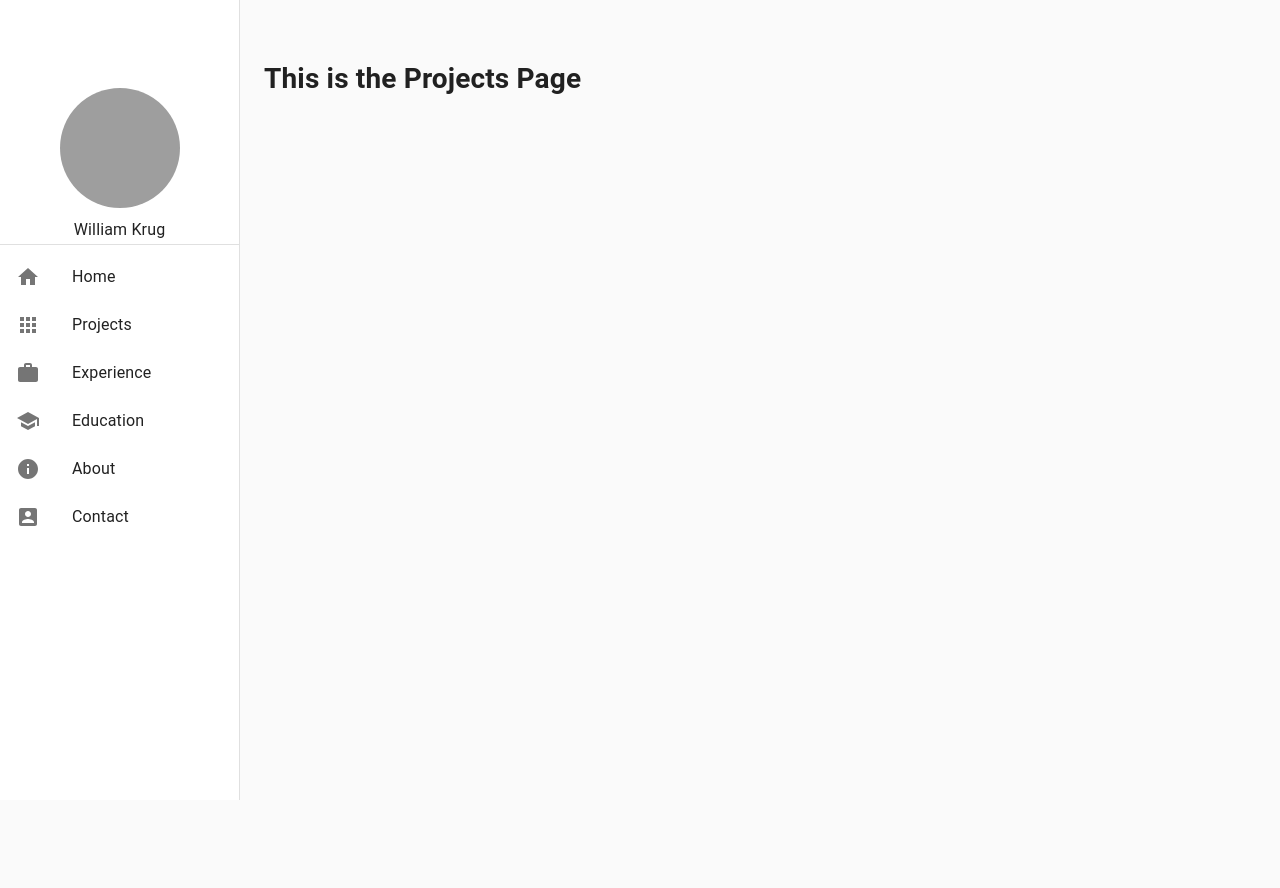
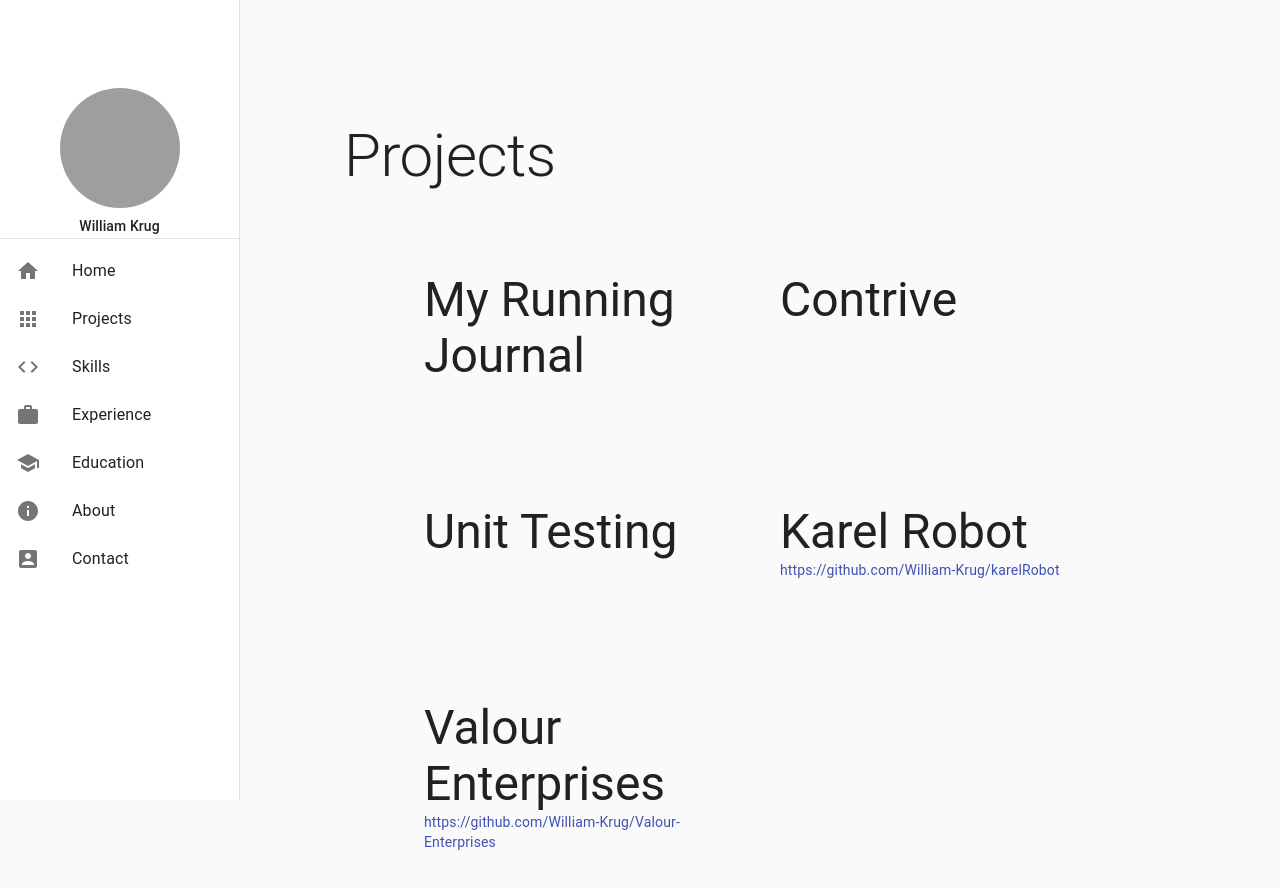
Before and after one commit to William-Krug/william-krug-portfolio, a React (Create React App) app: page /#/projects in a window 1280 px wide. Shown: the top 888 px of the page. Before the commit the page ends 800 px from the top, so only its background shows below. Built offline with nearby package versions, Linux system fonts and the light colour scheme; grey boxes are pictures that could not be loaded.

Commit message:
basic layout for <Projects />

```diff
--- a/src/components/LeftDrawer/LeftDrawer.jsx
+++ b/src/components/LeftDrawer/LeftDrawer.jsx
@@ -20,6 +20,7 @@ import {
 
 import AccountBoxIcon from '@material-ui/icons/AccountBox';
 import AppsIcon from '@material-ui/icons/Apps';
+import CodeIcon from '@material-ui/icons/Code';
 import GitHubIcon from '@material-ui/icons/GitHub';
 import HomeIcon from '@material-ui/icons/Home';
 import InfoIcon from '@material-ui/icons/Info';
@@ -92,7 +93,7 @@ function LeftDrawer() {
           </Grid>
           <Grid container justify="center">
             <Grid item>
-              <Typography variant="subtitle1" component="p">
+              <Typography variant="subtitle2" component="p">
                 William Krug
               </Typography>
             </Grid>
@@ -116,6 +117,17 @@ function LeftDrawer() {
               <AppsIcon />
             </ListItemIcon>
             <ListItemText primary={'Projects'} />
+          </ListItem>
+
+          <ListItem
+            button
+            key={'Skills'}
+            onClick={() => history.push('/skills')}
+          >
+            <ListItemIcon>
+              <CodeIcon />
+            </ListItemIcon>
+            <ListItemText primary={'Skills'} />
           </ListItem>
 
           <ListItem
@@ -161,7 +173,7 @@ function LeftDrawer() {
         <Box>
           <Grid container justify="center" alignItems="flex-end">
             <Grid item>
-              <Box mt={35}>
+              <Box mt={30}>
                 <Link
                   href="https://github.com/William-Krug"
                   target="_blank"
--- a/src/components/Projects/Projects.jsx
+++ b/src/components/Projects/Projects.jsx
@@ -2,7 +2,7 @@
 import React from 'react';
 
 /* Import Styling */
-import { makeStyles, Toolbar } from '@material-ui/core';
+import { Box, Grid, Link, makeStyles, Typography } from '@material-ui/core';
 
 const drawerWidth = 240;
 
@@ -22,7 +22,67 @@ function Projects() {
   return (
     <main className={classes.content}>
       <div className={classes.toolbar}>
-        <h1>This is the Projects Page</h1>
+        <Box m={10}>
+          <Typography variant="h2" component="h1">
+            Projects
+          </Typography>
+        </Box>
+        <Box mt={5} mr={20} mb={5} ml={20}>
+          <Grid container spacing={5}>
+            <Grid item xs={6}>
+              <Box mb={10}>
+                <Typography variant="h3" component="h2">
+                  My Running Journal
+                </Typography>
+                <Link href="" target="_blank" rel="noreferrer"></Link>
+              </Box>
+            </Grid>
+            <Grid item xs={6}>
+              <Box mb={10}>
+                <Typography variant="h3" component="h2">
+                  Contrive
+                </Typography>
+                <Link href="" target="_blank" rel="noreferrer"></Link>
+              </Box>
+            </Grid>
+            <Grid item xs={6}>
+              <Box mb={10}>
+                <Typography variant="h3" component="h2">
+                  Unit Testing
+                </Typography>
+                <Link href="" target="_blank" rel="noreferrer"></Link>
+              </Box>
+            </Grid>
+            <Grid item xs={6}>
+              <Box mb={10}>
+                <Typography variant="h3" component="h2">
+                  Karel Robot
+                </Typography>
+                <Link
+                  href="https://github.com/William-Krug/karelRobot"
+                  target="_blank"
+                  rel="noreferrer"
+                >
+                  https://github.com/William-Krug/karelRobot
+                </Link>
+              </Box>
+            </Grid>
+            <Grid item xs={6}>
+              <Box mb={10}>
+                <Typography variant="h3" component="h2">
+                  Valour Enterprises
+                </Typography>
+                <Link
+                  href="https://github.com/William-Krug/Valour-Enterprises"
+                  target="_blank"
+                  rel="noreferrer"
+                >
+                  https://github.com/William-Krug/Valour-Enterprises
+                </Link>
+              </Box>
+            </Grid>
+          </Grid>
+        </Box>
       </div>
     </main>
   );
```
Also changed, not shown: src/components/Home/Home.jsx (+1 -8 lines), 1 other file (tests, documents, lock files or other folders).
